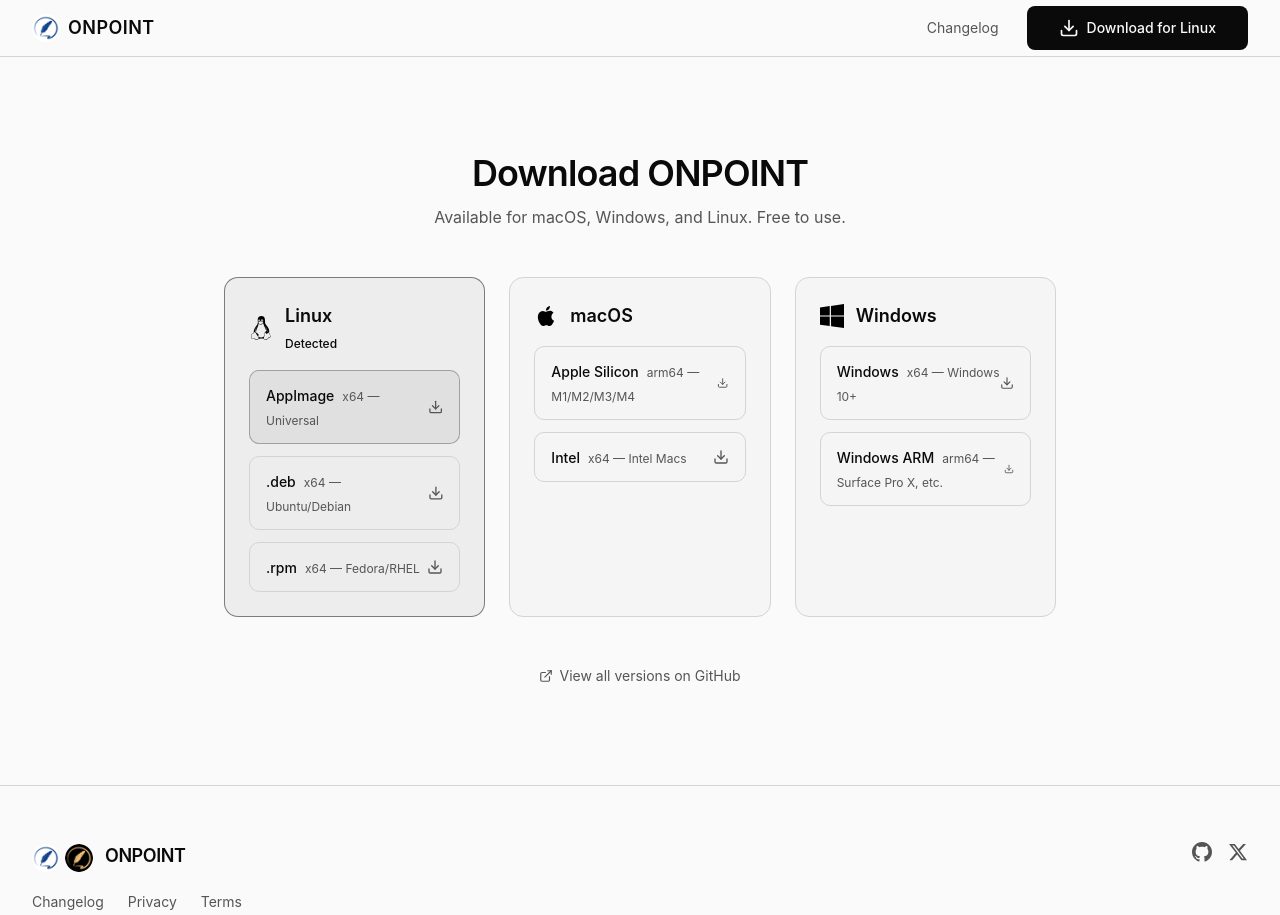
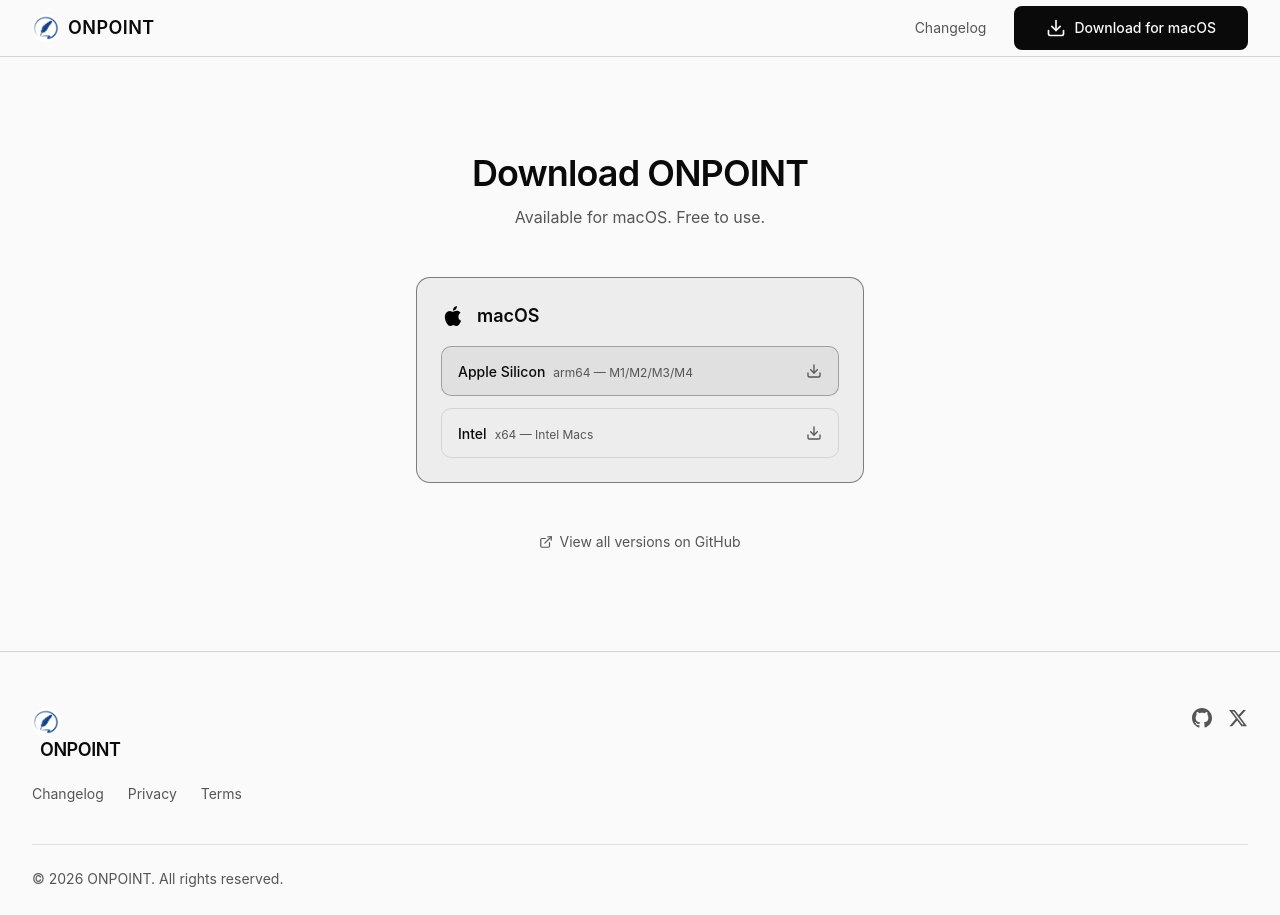
Before and after one commit to onpoint-sh/onpoint, an Astro site in the folder apps/marketing/: page /download in a window 1280 px wide. Shown: the top 915 px of the page. Built offline with nearby package versions, Linux system fonts and the light colour scheme; Astro itself is replaced by a stand-in of ours; a web font is replaced by a local one.

Commit message:
fix: decrease scope for release

```diff
--- a/apps/marketing/src/components/DownloadButton.tsx
+++ b/apps/marketing/src/components/DownloadButton.tsx
@@ -1,41 +1,4 @@
-import { useState } from 'react'
 import { Download } from 'lucide-react'
-
-type Platform = 'macos' | 'windows' | 'linux' | 'unknown'
-
-interface PlatformInfo {
-  platform: Platform
-  label: string
-  href: string
-}
-
-const PLATFORM_LOGOS: Record<'macos' | 'windows' | 'linux', string> = {
-  macos: '/logos/apple.svg',
-  windows: '/logos/windows.svg',
-  linux: '/logos/linux.svg'
-}
-
-function detectPlatform(): Platform {
-  if (typeof navigator === 'undefined') return 'unknown'
-  const ua = navigator.userAgent.toLowerCase()
-  if (ua.includes('mac')) return 'macos'
-  if (ua.includes('win')) return 'windows'
-  if (ua.includes('linux')) return 'linux'
-  return 'unknown'
-}
-
-function getPlatformInfo(platform: Platform): PlatformInfo {
-  switch (platform) {
-    case 'macos':
-      return { platform: 'macos', label: 'Download for macOS', href: '/download' }
-    case 'windows':
-      return { platform: 'windows', label: 'Download for Windows', href: '/download' }
-    case 'linux':
-      return { platform: 'linux', label: 'Download for Linux', href: '/download' }
-    default:
-      return { platform: 'unknown', label: 'Download', href: '/download' }
-  }
-}
 
 interface DownloadButtonProps {
   size?: 'default' | 'lg'
@@ -48,41 +11,33 @@
   className = '',
   showSubtext = false
 }: DownloadButtonProps): React.JSX.Element {
-  const [info] = useState<PlatformInfo>(() => getPlatformInfo(detectPlatform()))
-
   const sizeClasses =
     size === 'lg' ? 'h-12 px-8 text-base gap-2.5' : 'h-10 px-6 text-sm gap-2 sm:h-11 sm:px-8'
 
   return (
     <div className="flex flex-col items-center gap-2">
       <a
-        href={info.href}
+        href="/download"
         onClick={() => {
           window.posthog?.capture('download_button_clicked', {
-            platform: info.platform
+            platform: 'macos'
           })
         }}
         className={`inline-flex items-center justify-center whitespace-nowrap rounded-md font-medium transition-all bg-primary text-primary-foreground hover:bg-primary/90 ${sizeClasses} ${className}`}
       >
         <Download className="size-5" />
-        {info.label}
+        Download for macOS
       </a>
       {showSubtext && (
         <div className="flex flex-col items-center gap-1.5">
           <p className="text-xs text-muted-foreground">Open source, fully offline, and free.</p>
           <div className="mt-1 flex items-center gap-4">
-            {(['macos', 'windows', 'linux'] as const).map((p) => (
-              <img
-                key={p}
-                src={PLATFORM_LOGOS[p]}
-                alt={p}
-                className="size-5"
-                style={{
-                  opacity: info.platform === p ? 0.7 : 0.25,
-                  filter: 'grayscale(1)'
-                }}
-              />
-            ))}
+            <img
+              src="/logos/apple.svg"
+              alt="macOS"
+              className="size-5"
+              style={{ opacity: 0.7, filter: 'grayscale(1)' }}
+            />
           </div>
           <a
             href="/download"
--- a/apps/marketing/src/components/DownloadPage.tsx
+++ b/apps/marketing/src/components/DownloadPage.tsx
@@ -1,7 +1,4 @@
-import { useState } from 'react'
 import { Download, ExternalLink } from 'lucide-react'
-
-type Platform = 'macos' | 'windows' | 'linux' | 'unknown'
 
 interface DownloadOption {
   label: string
@@ -11,7 +8,7 @@
 }
 
 interface PlatformSection {
-  platform: Platform
+  platform: string
   name: string
   logo: string
   options: DownloadOption[]
@@ -35,77 +32,16 @@
         href: '/download/macos-x64'
       }
     ]
-  },
-  {
-    platform: 'windows',
-    name: 'Windows',
-    logo: '/logos/windows.svg',
-    options: [
-      {
-        label: 'Windows',
-        arch: 'x64 — Windows 10+',
-        href: '/download/windows-x64',
-        recommended: true
-      },
-      {
-        label: 'Windows ARM',
-        arch: 'arm64 — Surface Pro X, etc.',
-        href: '/download/windows-arm64'
-      }
-    ]
-  },
-  {
-    platform: 'linux',
-    name: 'Linux',
-    logo: '/logos/linux.svg',
-    options: [
-      {
-        label: 'AppImage',
-        arch: 'x64 — Universal',
-        href: '/download/linux-appimage',
-        recommended: true
-      },
-      {
-        label: '.deb',
-        arch: 'x64 — Ubuntu/Debian',
-        href: '/download/linux-deb'
-      },
-      {
-        label: '.rpm',
-        arch: 'x64 — Fedora/RHEL',
-        href: '/download/linux-rpm'
-      }
-    ]
   }
 ]
 
-function detectPlatform(): Platform {
-  if (typeof navigator === 'undefined') return 'unknown'
-  const ua = navigator.userAgent.toLowerCase()
-  if (ua.includes('mac')) return 'macos'
-  if (ua.includes('win')) return 'windows'
-  if (ua.includes('linux')) return 'linux'
-  return 'unknown'
-}
-
-function PlatformCard({
-  section,
-  isDetected
-}: {
-  section: PlatformSection
-  isDetected: boolean
-}): React.JSX.Element {
+function PlatformCard({ section }: { section: PlatformSection }): React.JSX.Element {
   return (
-    <div
-      className={`rounded-xl border p-6 transition-colors ${
-        isDetected ? 'border-primary/50 bg-primary/5' : 'border-border bg-muted/30'
-      }`}
-    >
+    <div className="rounded-xl border border-primary/50 bg-primary/5 p-6 transition-colors">
       <div className="mb-4 flex items-center gap-3">
         <img src={section.logo} alt={section.name} className="size-6 dark:invert" />
         <div>
           <h2 className="text-lg font-semibold text-foreground">{section.name}</h2>
-          {isDetected && <span className="text-xs text-primary font-medium">Detected</span>}
         </div>
       </div>
 
@@ -122,7 +58,7 @@
               })
             }}
             className={`flex items-center justify-between rounded-lg border px-4 py-3 transition-all hover:bg-foreground/5 ${
-              option.recommended && isDetected ? 'border-primary/30 bg-primary/5' : 'border-border'
+              option.recommended ? 'border-primary/30 bg-primary/5' : 'border-border'
             }`}
           >
             <div>
@@ -138,32 +74,18 @@
 }
 
 export default function DownloadPage(): React.JSX.Element {
-  const [detectedPlatform] = useState<Platform>(() => detectPlatform())
-
-  const sorted = [...PLATFORMS].sort((a, b) => {
-    if (a.platform === detectedPlatform) return -1
-    if (b.platform === detectedPlatform) return 1
-    return 0
-  })
-
   return (
     <div className="mx-auto max-w-4xl px-4 py-16 sm:px-6 sm:py-24 lg:px-8">
       <div className="mb-12 text-center">
         <h1 className="text-3xl font-semibold tracking-tight text-foreground sm:text-4xl">
           Download ONPOINT
         </h1>
-        <p className="mt-3 text-muted-foreground">
-          Available for macOS, Windows, and Linux. Free to use.
-        </p>
+        <p className="mt-3 text-muted-foreground">Available for macOS. Free to use.</p>
       </div>
 
-      <div className="grid gap-6 sm:grid-cols-1 lg:grid-cols-3">
-        {sorted.map((section) => (
-          <PlatformCard
-            key={section.platform}
-            section={section}
-            isDetected={section.platform === detectedPlatform}
-          />
+      <div className="mx-auto max-w-md">
+        {PLATFORMS.map((section) => (
+          <PlatformCard key={section.platform} section={section} />
         ))}
       </div>
 
--- a/apps/marketing/src/components/Footer.astro
+++ b/apps/marketing/src/components/Footer.astro
@@ -11,8 +11,8 @@
           href="/"
           class="inline-block text-foreground hover:text-foreground/80 transition-colors"
         >
-          <img src="/logo.png" alt="ONPOINT" class="h-7 w-7 inline-block rounded-full dark:hidden" />
-          <img src="/logo-dark.png" alt="ONPOINT" class="h-7 w-7 inline-block rounded-full hidden dark:inline-block" />
+          <img src="/logo.png" alt="ONPOINT" class="h-7 w-7 rounded-full dark:hidden" />
+          <img src="/logo-dark.png" alt="ONPOINT" class="h-7 w-7 rounded-full hidden dark:block" />
           <span class="text-lg font-semibold tracking-tight ml-2">ONPOINT</span>
         </a>
         <nav class="flex flex-wrap items-center gap-6 text-sm">
--- a/apps/marketing/src/data/faq.ts
+++ b/apps/marketing/src/data/faq.ts
@@ -6,8 +6,7 @@
 export const FAQ_ITEMS: FAQItem[] = [
   {
     question: 'Is ONPOINT free?',
-    answer:
-      'Yes, ONPOINT is completely free and open source. Download it today for macOS, Windows, or Linux.'
+    answer: 'Yes, ONPOINT is completely free and open source. Download it today for macOS.'
   },
   {
     question: 'Does ONPOINT support Markdown?',
@@ -26,8 +25,7 @@
   },
   {
     question: 'What platforms are supported?',
-    answer:
-      'ONPOINT is available on macOS (Intel & Apple Silicon), Windows, and Linux (AppImage, Snap, and .deb).'
+    answer: 'ONPOINT is available on macOS (Intel & Apple Silicon).'
   },
   {
     question: 'How is ONPOINT different from Obsidian or Notion?',
--- a/apps/marketing/src/pages/download.astro
+++ b/apps/marketing/src/pages/download.astro
@@ -5,7 +5,7 @@
 import DownloadPage from '../components/DownloadPage'
 ---
 
-<BaseLayout title="Download ONPOINT" description="Download ONPOINT for macOS, Windows, and Linux.">
+<BaseLayout title="Download ONPOINT" description="Download ONPOINT for macOS.">
   <Header client:idle />
 
   <main>
--- a/apps/marketing/src/pages/index.astro
+++ b/apps/marketing/src/pages/index.astro
@@ -27,7 +27,7 @@
         '@context': 'https://schema.org',
         '@type': 'SoftwareApplication',
         name: SITE.name,
-        operatingSystem: 'macOS, Windows, Linux',
+        operatingSystem: 'macOS',
         applicationCategory: 'DeveloperApplication',
         offers: { '@type': 'Offer', price: '0', priceCurrency: 'USD' },
         description: SITE.description,
```
